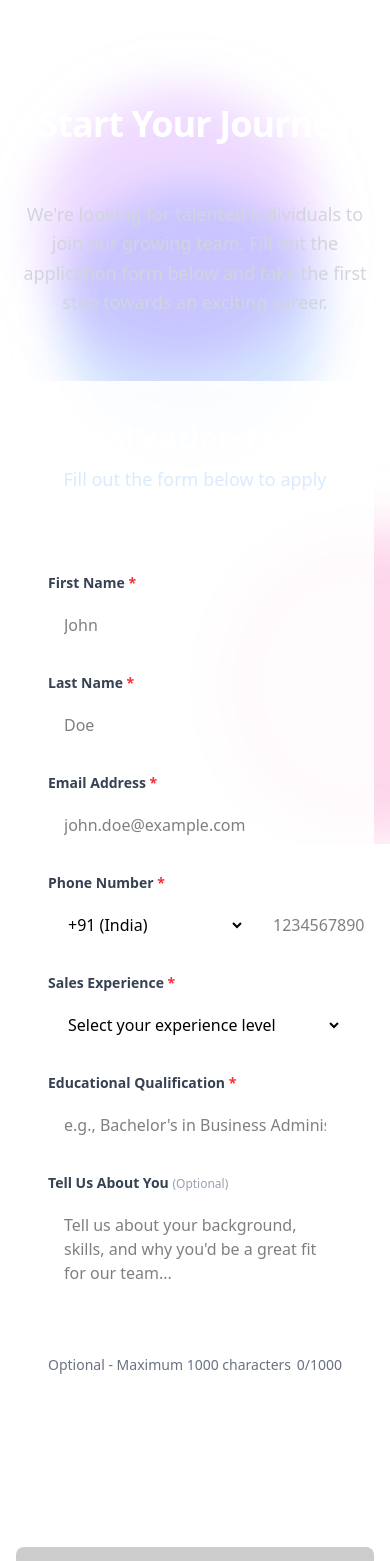
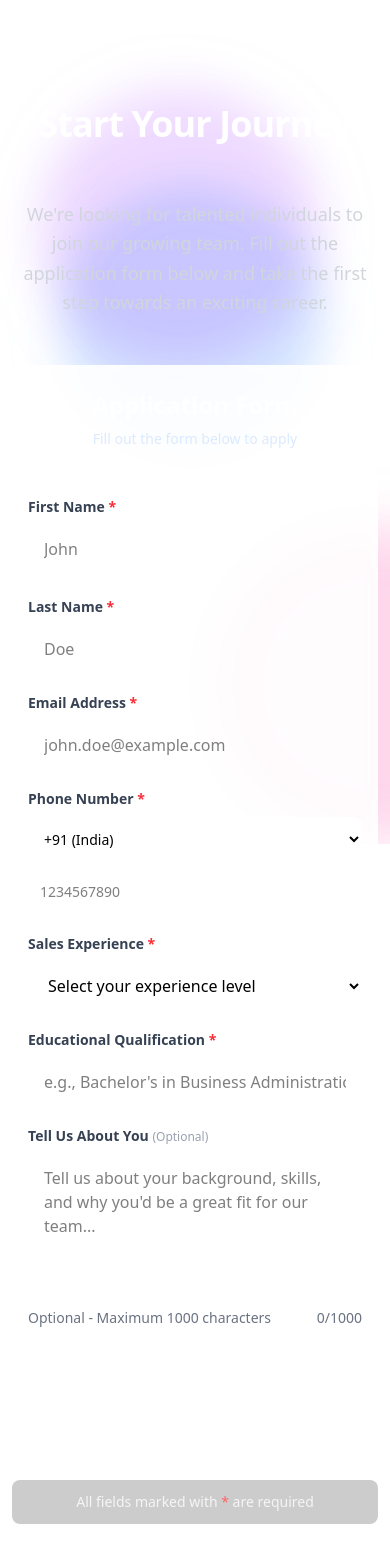
Before and after one commit to Shaamil777/Hustlify_SalesForm, a React (Vite) app: page / in a window 390 px wide. Shown: the top 1561 px of the page. Built offline with nearby package versions, Linux system fonts and the light colour scheme.

Commit message:
feat:responsive issue fixed

```diff
--- a/src/components/Form.tsx
+++ b/src/components/Form.tsx
@@ -247,21 +247,21 @@ function Form() {
   };
 
   return (
-    <div className="py-8 px-4 sm:px-6 lg:px-8">
+    <div className="py-4 sm:py-8 px-3 sm:px-4 md:px-6 lg:px-8">
       <div className="max-w-3xl mx-auto">
-        <div className="bg-white/95 backdrop-blur-sm rounded-2xl shadow-2xl overflow-hidden border border-gray-200">
+        <div className="bg-white/95 backdrop-blur-sm rounded-xl sm:rounded-2xl shadow-2xl overflow-hidden border border-gray-200">
           {/* Header */}
-          <div className="bg-linear-to-r from-blue-600 to-purple-600 px-8 py-10 text-center">
-            <h2 className="text-3xl md:text-4xl font-bold text-white mb-2">
+          <div className="bg-linear-to-r from-blue-600 to-purple-600 px-4 sm:px-6 md:px-8 py-6 sm:py-8 md:py-10 text-center">
+            <h2 className="text-2xl sm:text-3xl md:text-4xl font-bold text-white mb-2">
               Application Form
             </h2>
-            <p className="text-blue-100 text-lg">
+            <p className="text-blue-100 text-sm sm:text-base md:text-lg">
               Fill out the form below to apply
             </p>
           </div>
 
           {/* Form */}
-          <form onSubmit={handleSubmit} className="px-8 py-10 space-y-6">
+          <form onSubmit={handleSubmit} className="px-4 sm:px-6 md:px-8 py-6 sm:py-8 md:py-10 space-y-5 sm:space-y-6">
             {/* Name Fields */}
             <div className="grid grid-cols-1 md:grid-cols-2 gap-6">
               <div>
@@ -346,12 +346,12 @@ function Form() {
               <label htmlFor="phoneNumber" className="block text-sm font-semibold text-gray-700 mb-2">
                 Phone Number <span className="text-red-500">*</span>
               </label>
-              <div className="flex gap-3">
+              <div className="flex flex-col sm:flex-row gap-2 sm:gap-3">
                 <select
                   name="countryCode"
                   value={formData.countryCode}
                   onChange={handleChange}
-                  className="px-4 py-3 rounded-lg border border-gray-300 focus:ring-2 focus:ring-blue-500 focus:border-transparent transition duration-200 outline-none bg-white"
+                  className="w-full sm:w-auto px-3 sm:px-4 py-3 rounded-lg border border-gray-300 focus:ring-2 focus:ring-blue-500 focus:border-transparent transition duration-200 outline-none bg-white text-sm sm:text-base"
                 >
                   {countryCodes.map((item) => (
                     <option key={item.code} value={item.code}>
@@ -366,12 +366,12 @@ function Form() {
                   value={formData.phoneNumber}
                   onChange={handleChange}
                   maxLength={15}
-                  className={`flex-1 px-4 py-3 rounded-lg border ${errors.phoneNumber
+                  className={`w-full sm:flex-1 px-3 sm:px-4 py-3 rounded-lg border ${errors.phoneNumber
                     ? 'border-red-500 focus:ring-red-500'
                     : formData.phoneNumber.replace(/[\s\-()]/g, '').length >= 10
                       ? 'border-green-500 focus:ring-green-500'
                       : 'border-gray-300 focus:ring-blue-500'
-                    } focus:ring-2 focus:border-transparent transition duration-200 outline-none`}
+                    } focus:ring-2 focus:border-transparent transition duration-200 outline-none text-sm sm:text-base`}
                   placeholder="1234567890"
                   autoComplete="tel"
                 />
```
